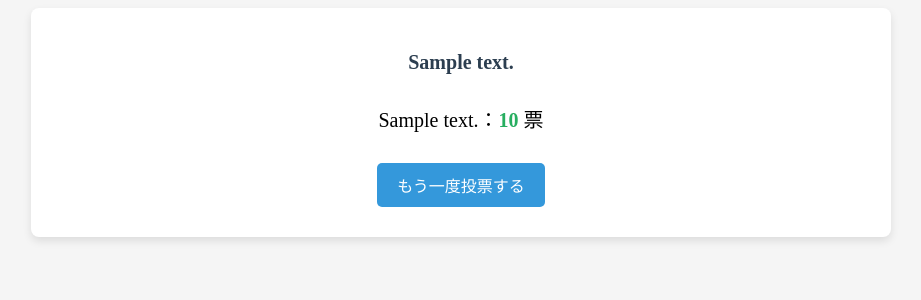
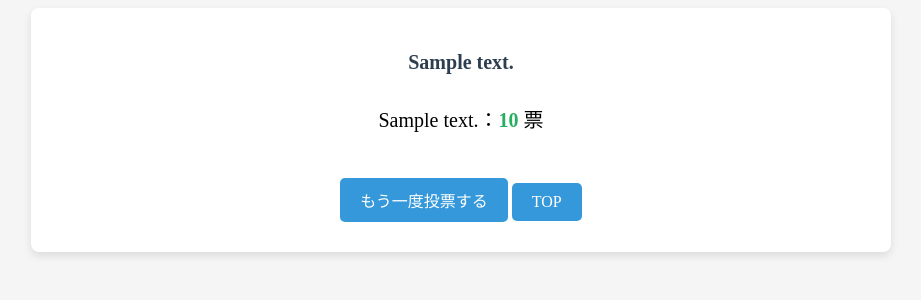
Before and after one commit to keigo-fujiwara/polls_app, a Django app: template main/templates/main/results.html in a window 1280 px wide. Shown: the top 300 px of the page, without its empty margins (179-1100 px from the left). Run offline with Django 5.2, Linux system fonts and the light colour scheme; the template is opened without the code that fills it: most values are stand-ins (such as "Sample title", 1, 10 or a date in 2020).

Commit message:
微調整

```diff
--- a/main/static/main/css/results.css
+++ b/main/static/main/css/results.css
@@ -48,3 +48,13 @@ body {
     border-radius: 5px;
     text-decoration: none;
 }
+
+.top-link {
+    display: inline-block;
+    padding: 10px 20px;
+    background-color: rgb(52, 152, 219);
+    color: rgb(255, 255, 255);
+    border-radius: 5px;
+    text-decoration: none;
+    margin-top: 20px;
+}
--- a/main/templates/main/results.html
+++ b/main/templates/main/results.html
@@ -19,6 +19,7 @@
         </ul>
 
         <a class="retry-link" href="{% url 'detail' question.id %}">もう一度投票する</a>
+        <a class="top-link" href="{% url 'index' %}">TOP</a>
     </div>
 </body>
 </html>
```
Also changed, not shown: db.sqlite3.
